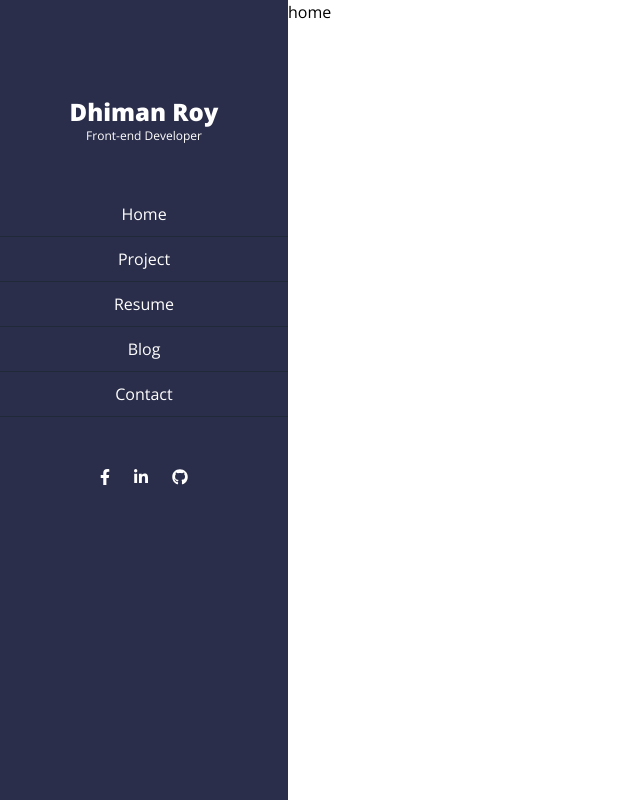
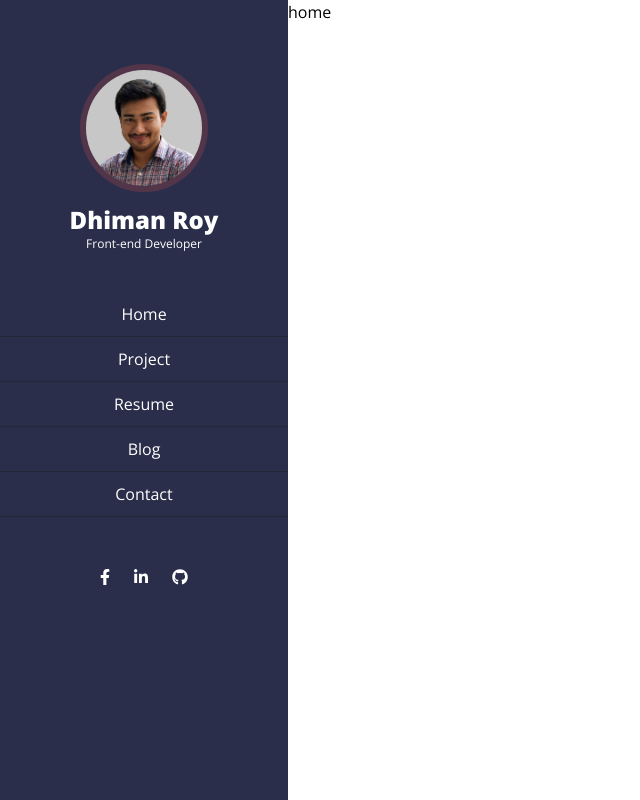
Before and after one commit to dhimanroyit/personal_portfolio_website, a React (Create React App) app: page / in a window 1280 px wide. Shown: the whole page, without its empty margins (0-640 px from the left). Built offline with nearby package versions, Linux system fonts and the light colour scheme.

Commit message:
import avatar into sidbar menu

```diff
--- a/src/components/SideBarNav/SideBarNav.js
+++ b/src/components/SideBarNav/SideBarNav.js
@@ -1,7 +1,9 @@
 import { faFacebookF, faGithub, faLinkedinIn } from '@fortawesome/free-brands-svg-icons'
 import { FontAwesomeIcon } from '@fortawesome/react-fontawesome'
 import React from 'react'
+import Avatar from '../Avatar/Avatar'
 import SideBarNavItem from './SideBarNavItem/SideBarNavItem'
+import profilePic from '../../assets/img/profile_pic.jpg';
 
 function SideBarNav() {
   const sidebar = [
@@ -13,8 +15,9 @@ function SideBarNav() {
   ]
   return (
     <nav className="h-screen w-72 fixed left-0 top-0  bg-theme-secondary">
-      <div className="mt-24 mb-12 flex flex-col items-center">
-        <h1 className="text-2xl font-extrabold text-white">Dhiman Roy</h1>
+      <div className="mt-16 mb-10 flex flex-col items-center">
+        <Avatar img={profilePic} />
+        <h1 className="mt-3 text-2xl font-extrabold text-white">Dhiman Roy</h1>
         <p className="text-xs text-white">Front-end Developer</p>
       </div>
       <ul className="">
```
